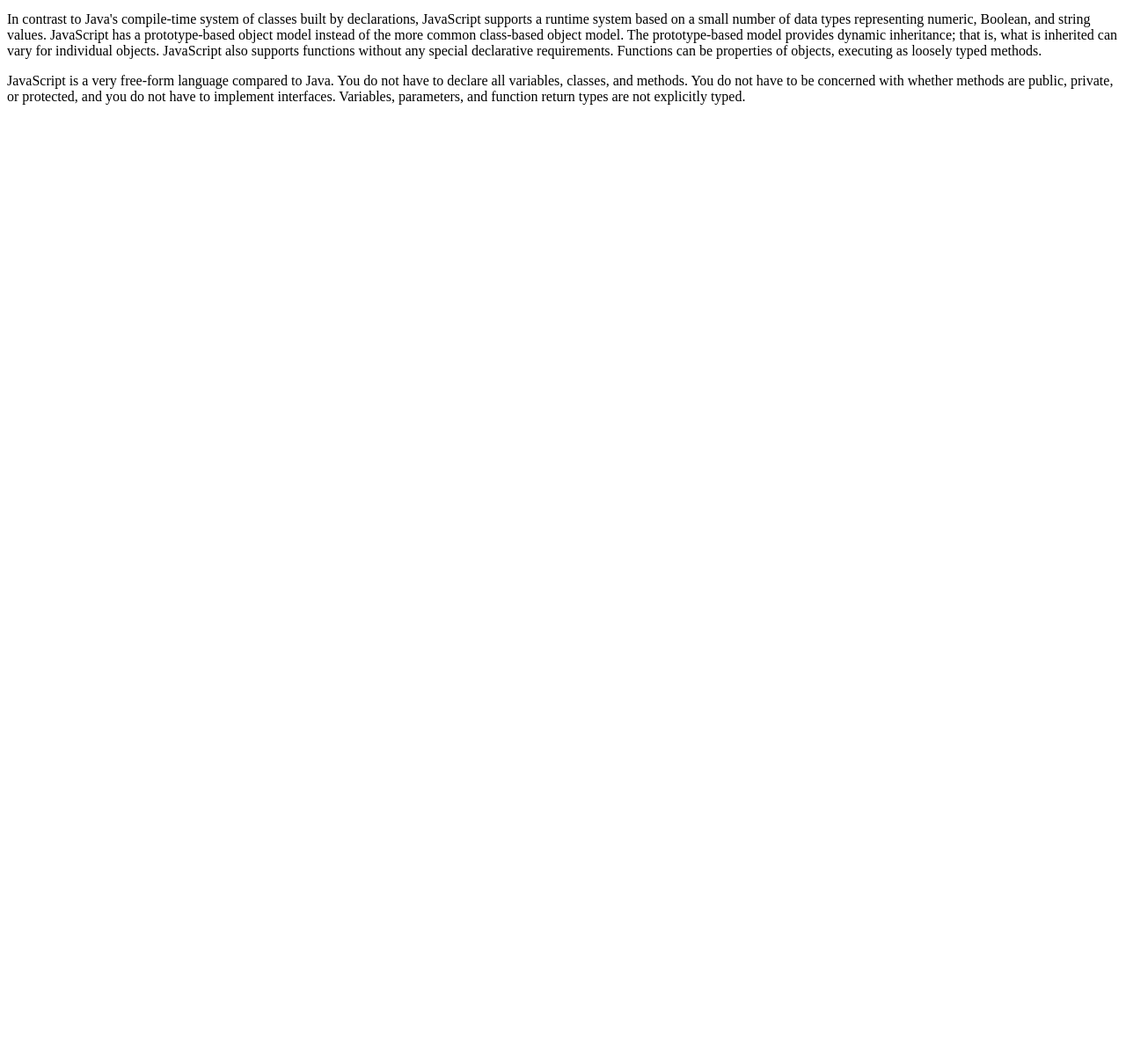
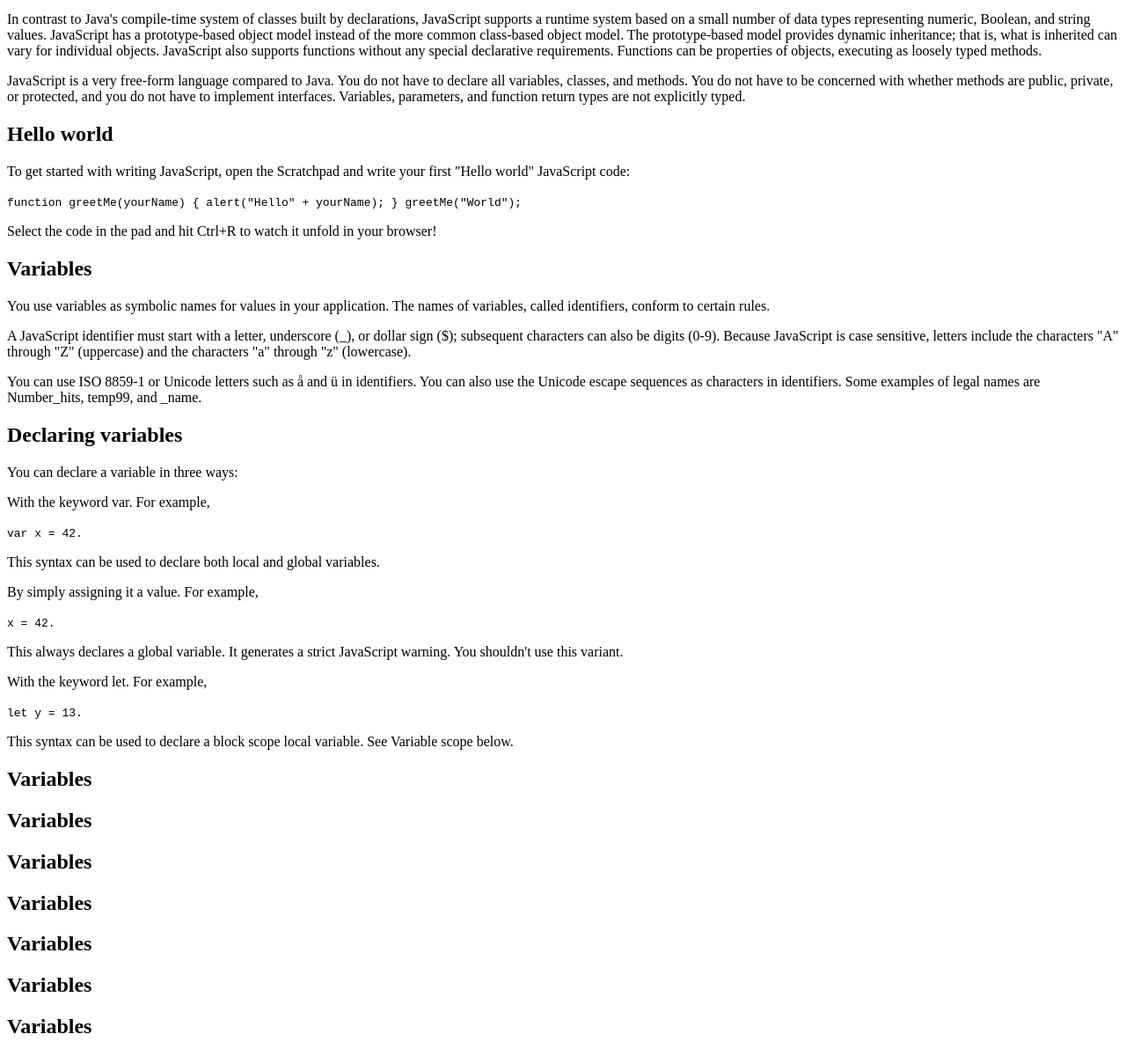
Before and after one commit to luyvannda/technical-documentation-page, a plain HTML site: page index.html in a window 1280 px wide. Shown: the part 503-1703 px from the top of the page at 88% size. Before the commit the page ends 800 px from the top, so only its background shows below. Drawn offline with Linux system fonts and the light colour scheme.

Commit message:
add more articles and section to the doc

```diff
--- a/index.html
+++ b/index.html
@@ -76,15 +76,105 @@
         all variables, classes, and methods. You do not have to be concerned with whether
         methods are public, private, or protected, and you do not have to implement interfaces.
         Variables, parameters, and function return types are not explicitly typed.</p>
-
     </article>
   </section>
 
-  <section class="main-section">
+  <section id="Hello_world" class="main-section">
+    <header>
+      <h2>Hello world</h2>
+    </header>
+    <article>
+      <p>To get started with writing JavaScript, open the Scratchpad and write your first
+        "Hello world" JavaScript code:</p>
+      <code>
+        function greetMe(yourName) {
+          alert("Hello" + yourName);
+        }
+        greetMe("World");
+      </code>
+      <p>Select the code in the pad and hit Ctrl+R to watch it unfold in your browser!</p>
+    </article>
 
   </section>
-  <section class="main-section">
+  <section id="Variables" class="main-section">
+    <header>
+      <h2>Variables</h2>
+    </header>
+    <article>
+      <p>You use variables as symbolic names for values in your application. The names
+        of variables, called identifiers, conform to certain rules.</p>
+      <p>A JavaScript identifier must start with a letter, underscore (_), or dollar
+        sign ($); subsequent characters can also be digits (0-9). Because JavaScript is
+        case sensitive, letters include the characters "A" through "Z" (uppercase) and
+        the characters "a" through "z" (lowercase).</p>
+      <p>You can use ISO 8859-1 or Unicode letters such as å and ü in identifiers. You
+        can also use the Unicode escape sequences as characters in identifiers. Some
+        examples of legal names are Number_hits, temp99, and _name.</p>
+    </article>
+  </section>
 
+
+  <section id="Declaring_variables" class="main-section">
+    <header>
+      <h2>Declaring variables</h2>
+    </header>
+    <article>
+      <p>You can declare a variable in three ways:</p>
+      <p>With the keyword var. For example,</p>
+      <code>var x = 42.</code>
+      <p>This syntax can be used to declare both local and global variables.</p>
+      <p>By simply assigning it a value. For example,</p>
+      <code>x = 42.</code>
+      <p>This always declares a global variable. It generates a strict JavaScript
+        warning. You shouldn't use this variant.</p>
+      <p>With the keyword let. For example,</p>
+      <code>let y = 13.</code>
+      <p>This syntax can be used to declare a block scope local variable. See
+        Variable scope below.</p>
+    </article>
+
+  </section>
+
+  <section id="Variables" class="main-section">
+    <header>
+      <h2>Variables</h2>
+    </header>
+  </section>
+
+  <section id="Variables" class="main-section">
+    <header>
+      <h2>Variables</h2>
+    </header>
+  </section>
+
+  <section id="Variables" class="main-section">
+    <header>
+      <h2>Variables</h2>
+    </header>
+  </section>
+
+  <section id="Variables" class="main-section">
+    <header>
+      <h2>Variables</h2>
+    </header>
+  </section>
+
+  <section id="Variables" class="main-section">
+    <header>
+      <h2>Variables</h2>
+    </header>
+  </section>
+
+  <section id="Variables" class="main-section">
+    <header>
+      <h2>Variables</h2>
+    </header>
+  </section>
+
+  <section id="Variables" class="main-section">
+    <header>
+      <h2>Variables</h2>
+    </header>
   </section>
 
 </main>
```
